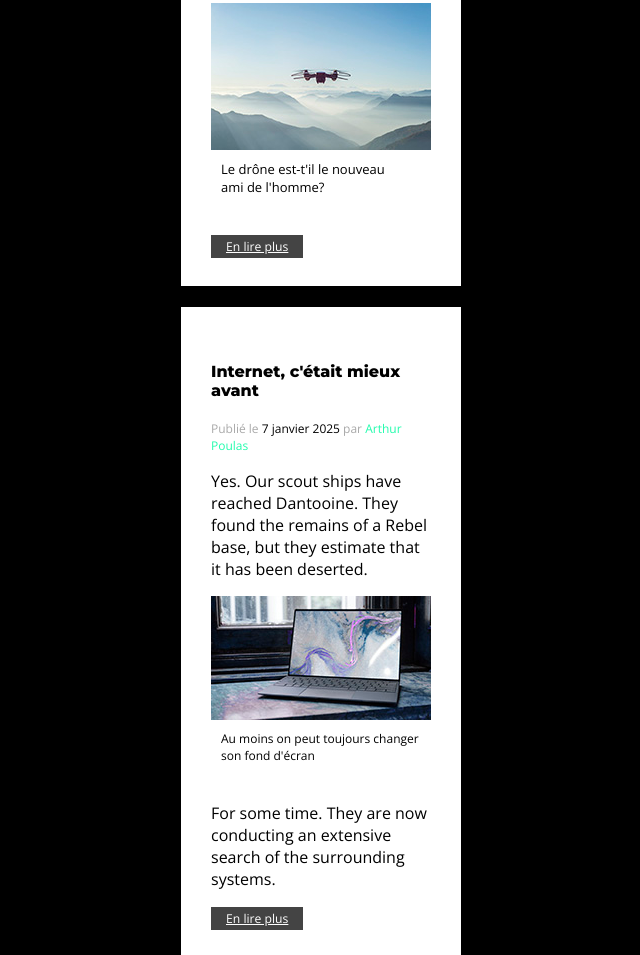
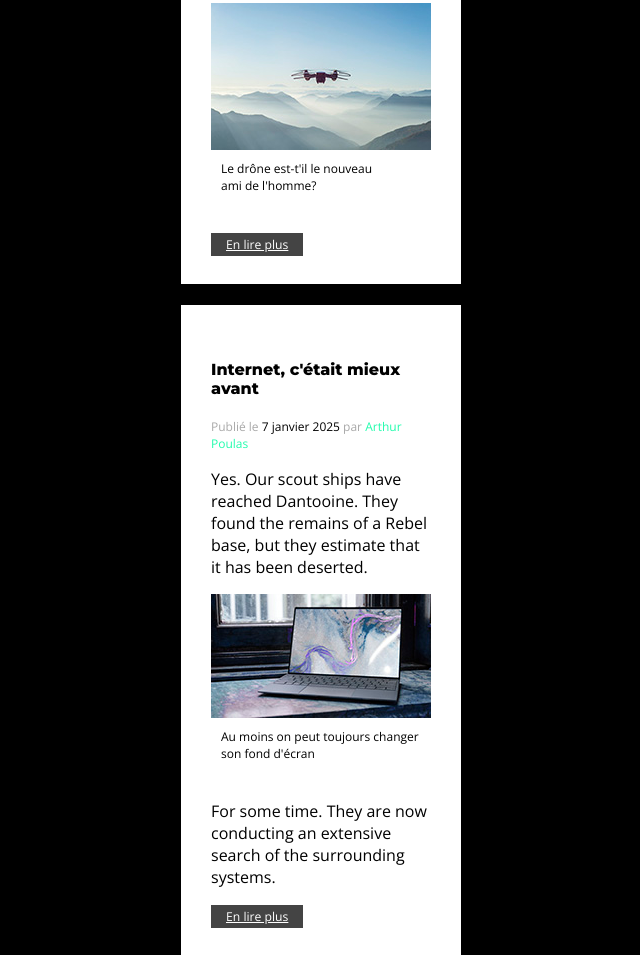
Before and after one commit to GLucile/14-techmag, a plain HTML site: page index.html in a window 1280 px wide. Shown: the part 947-1902 px from the top of the page, without its empty margins (319-959 px from the left). Drawn offline with nearby package versions, Linux system fonts and the light colour scheme.

Commit message:
Modification de figcaption

```diff
--- a/css/style.css
+++ b/css/style.css
@@ -83,7 +83,8 @@ figure {
 
 figcaption {
   color: black;
-  font-size: 13px;
+  font-size: 12px;
+  padding: 5px 0 0 10px;
 }
 
 .drone {
```
